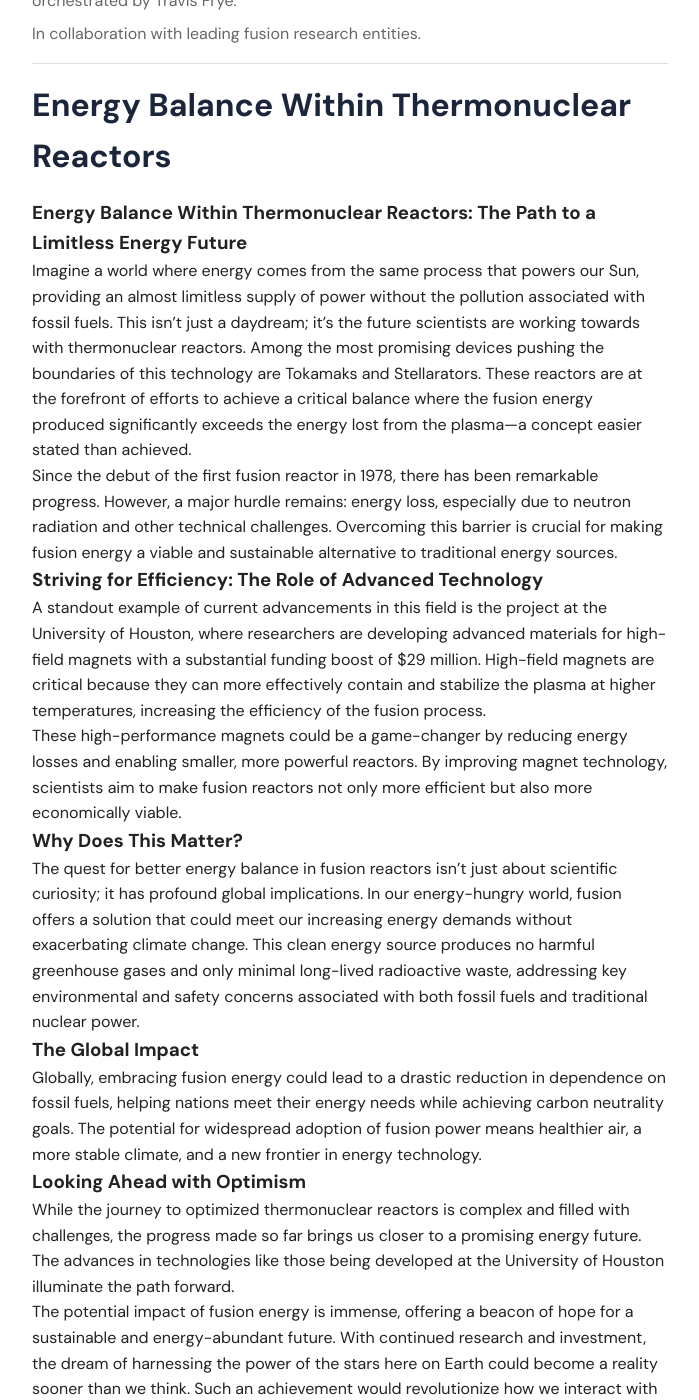
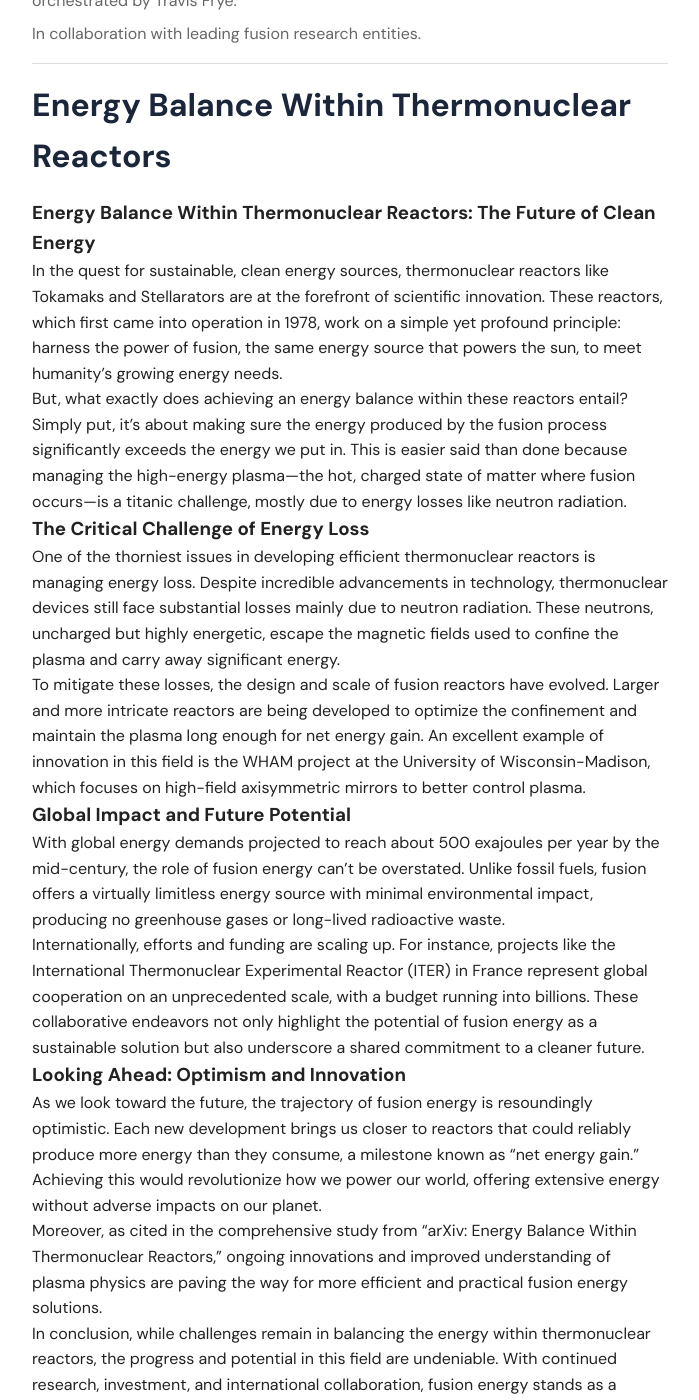
Before and after one commit to hyperpoint/hyperpoint.github.io, a Jekyll site: the page built from _posts/2021-04-01-11953544f67835b8c88834488b6dcaed-energy-balance-within-thermonuclear-reactors.md, in a window 1280 px wide and 1400 px high, scrolled down 405 px. Shown: the whole window, without its empty margins (290-989 px from the left). Built offline with Jekyll 4.4.1, drawn with Linux system fonts in a browser that asks for light colours; some of the changed text lies outside the part shown.

Commit message:
Update blog post: Energy Balance Within Thermonuclear Reactors

```diff
--- a/_posts/2021-04-01-11953544f67835b8c88834488b6dcaed-energy-balance-within-thermonuclear-reactors.md
+++ b/_posts/2021-04-01-11953544f67835b8c88834488b6dcaed-energy-balance-within-thermonuclear-reactors.md
@@ -11,35 +11,31 @@ collaboration: In collaboration with leading fusion research entities.
 
 # Energy Balance Within Thermonuclear Reactors
 
-### Energy Balance Within Thermonuclear Reactors: The Path to a Limitless Energy Future
+### Energy Balance Within Thermonuclear Reactors: The Future of Clean Energy
 
-Imagine a world where energy comes from the same process that powers our Sun, providing an almost limitless supply of power without the pollution associated with fossil fuels. This isn’t just a daydream; it's the future scientists are working towards with thermonuclear reactors. Among the most promising devices pushing the boundaries of this technology are Tokamaks and Stellarators. These reactors are at the forefront of efforts to achieve a critical balance where the fusion energy produced significantly exceeds the energy lost from the plasma—a concept easier stated than achieved.
+In the quest for sustainable, clean energy sources, thermonuclear reactors like Tokamaks and Stellarators are at the forefront of scientific innovation. These reactors, which first came into operation in 1978, work on a simple yet profound principle: harness the power of fusion, the same energy source that powers the sun, to meet humanity's growing energy needs.
 
-Since the debut of the first fusion reactor in 1978, there has been remarkable progress. However, a major hurdle remains: energy loss, especially due to neutron radiation and other technical challenges. Overcoming this barrier is crucial for making fusion energy a viable and sustainable alternative to traditional energy sources.
+But, what exactly does achieving an energy balance within these reactors entail? Simply put, it's about making sure the energy produced by the fusion process significantly exceeds the energy we put in. This is easier said than done because managing the high-energy plasma—the hot, charged state of matter where fusion occurs—is a titanic challenge, mostly due to energy losses like neutron radiation.
 
-### Striving for Efficiency: The Role of Advanced Technology
+### The Critical Challenge of Energy Loss
 
-A standout example of current advancements in this field is the project at the University of Houston, where researchers are developing advanced materials for high-field magnets with a substantial funding boost of $29 million. High-field magnets are critical because they can more effectively contain and stabilize the plasma at higher temperatures, increasing the efficiency of the fusion process.
+One of the thorniest issues in developing efficient thermonuclear reactors is managing energy loss. Despite incredible advancements in technology, thermonuclear devices still face substantial losses mainly due to neutron radiation. These neutrons, uncharged but highly energetic, escape the magnetic fields used to confine the plasma and carry away significant energy.
 
-These high-performance magnets could be a game-changer by reducing energy losses and enabling smaller, more powerful reactors. By improving magnet technology, scientists aim to make fusion reactors not only more efficient but also more economically viable.
+To mitigate these losses, the design and scale of fusion reactors have evolved. Larger and more intricate reactors are being developed to optimize the confinement and maintain the plasma long enough for net energy gain. An excellent example of innovation in this field is the WHAM project at the University of Wisconsin-Madison, which focuses on high-field axisymmetric mirrors to better control plasma.
 
-### Why Does This Matter?
+### Global Impact and Future Potential
 
-The quest for better energy balance in fusion reactors isn't just about scientific curiosity; it has profound global implications. In our energy-hungry world, fusion offers a solution that could meet our increasing energy demands without exacerbating climate change. This clean energy source produces no harmful greenhouse gases and only minimal long-lived radioactive waste, addressing key environmental and safety concerns associated with both fossil fuels and traditional nuclear power.
+With global energy demands projected to reach about 500 exajoules per year by the mid-century, the role of fusion energy can't be overstated. Unlike fossil fuels, fusion offers a virtually limitless energy source with minimal environmental impact, producing no greenhouse gases or long-lived radioactive waste.
 
-### The Global Impact
+Internationally, efforts and funding are scaling up. For instance, projects like the International Thermonuclear Experimental Reactor (ITER) in France represent global cooperation on an unprecedented scale, with a budget running into billions. These collaborative endeavors not only highlight the potential of fusion energy as a sustainable solution but also underscore a shared commitment to a cleaner future.
 
-Globally, embracing fusion energy could lead to a drastic reduction in dependence on fossil fuels, helping nations meet their energy needs while achieving carbon neutrality goals. The potential for widespread adoption of fusion power means healthier air, a more stable climate, and a new frontier in energy technology.
+### Looking Ahead: Optimism and Innovation
 
-### Looking Ahead with Optimism
+As we look toward the future, the trajectory of fusion energy is resoundingly optimistic. Each new development brings us closer to reactors that could reliably produce more energy than they consume, a milestone known as "net energy gain." Achieving this would revolutionize how we power our world, offering extensive energy without adverse impacts on our planet.
 
-While the journey to optimized thermonuclear reactors is complex and filled with challenges, the progress made so far brings us closer to a promising energy future. The advances in technologies like those being developed at the University of Houston illuminate the path forward.
+Moreover, as cited in the comprehensive study from "arXiv: Energy Balance Within Thermonuclear Reactors," ongoing innovations and improved understanding of plasma physics are paving the way for more efficient and practical fusion energy solutions.
 
-The potential impact of fusion energy is immense, offering a beacon of hope for a sustainable and energy-abundant future. With continued research and investment, the dream of harnessing the power of the stars here on Earth could become a reality sooner than we think. Such an achievement would revolutionize how we interact with energy, turning today's challenges into tomorrow's breakthroughs.
-
-As we continue to support and follow developments in this exciting field, let's remain engaged and optimistic about the possibilities. Fusion energy isn’t just a scientific endeavor; it's a global promise for a brighter, cleaner planet.
-
-Stay up-to-date on the latest in fusion technology and its impacts around the world by bookmarking and sharing posts like these. Let’s power towards a sustainable future together. [arXiv:Energy Balance Within Thermonuclear Reactors]
+In conclusion, while challenges remain in balancing the energy within thermonuclear reactors, the progress and potential in this field are undeniable. With continued research, investment, and international collaboration, fusion energy stands as a beacon of hope for meeting the world's energy demands sustainably. Let's stay tuned to this exciting chapter of energy evolution, where science fiction edges closer to science fact.
 
 **Source**: arXiv
 **Link**: http://arxiv.org/abs/2104.06251v2
```
Also changed, not shown: other parts of _posts/2021-04-01-11953544f67835b8c88834488b6dcaed-energy-balance-within-thermonuclear-reactors.md (+1 -1 lines).
